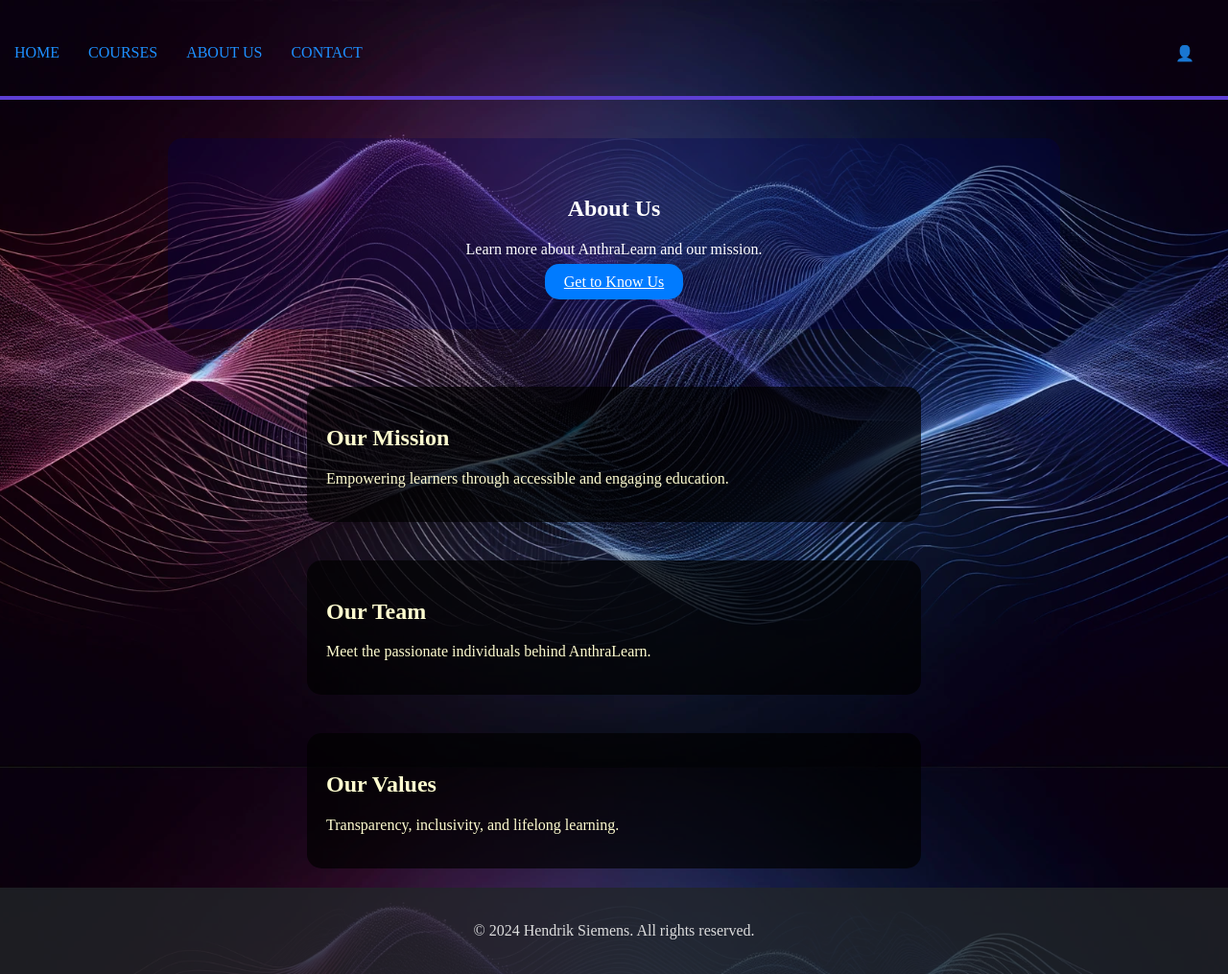
After one commit to SiemensHalske/AnthraLearn, a Flask app: page /about in a window 1280 px wide. The commit adds this page. Shown: the whole page at 96% size. Run offline with Flask 3, Linux system fonts and the light colour scheme; parts of the project's set-up code (start-up, migrations or seed data) failed here and were passed over.

Commit message:
Refactor routes and add custom JWT decorator

```diff
--- a/app/auth/routes.py
+++ b/app/auth/routes.py
@@ -7,7 +7,8 @@ from wtforms import (
 from wtforms.validators import DataRequired, Email, Length
 from flask import (
     redirect, render_template, url_for,
-    flash, request, jsonify
+    flash, request, jsonify,
+    make_response
 )
 from wtforms.validators import ValidationError
 from werkzeug.security import (
@@ -26,19 +27,31 @@ from ..models import db, User
 auth_bp = Blueprint('auth', __name__)
 
 
-def custom_jwt_required(fn):
-    @wraps(fn)
-    def wrapper(*args, **kwargs):
-        try:
-            verify_jwt_in_request()
-            current_user = get_jwt_identity()
-            print(f'Current user: {current_user}')
-        except Exception as e:
-            # If JWT is missing or invalid, redirect to the login page
-            print('Exception:', e)
-            return redirect(url_for('auth.login'))
-        return fn(*args, **kwargs)
-    return wrapper
+def custom_jwt_required(optional=False):
+    def decorator(fn):
+        @wraps(fn)
+        def wrapper(*args, **kwargs):
+            if optional:
+                try:
+                    verify_jwt_in_request(optional=True)
+                    current_user = get_jwt_identity()
+                except Exception as e:
+                    # Falls JWT fehlt oder ungültig ist,
+                    # einfach die Funktion ohne Weiterleitung aufrufen
+                    print('Optional check failed:', e)
+            else:
+                try:
+                    verify_jwt_in_request()
+                    current_user = get_jwt_identity()
+                    print(f'Current user: {current_user}')
+                except Exception as e:
+                    # Wenn JWT fehlt oder ungültig ist,
+                    # leite zur Login-Seite weiter
+                    print('Exception:', e)
+                    return redirect(url_for('auth.login'))
+            return fn(*args, **kwargs)
+        return wrapper
+    return decorator
 
 
 class ComplexPasswordValidator:
@@ -72,29 +85,25 @@ def login():
     if request.method == 'POST':
         form = LoginForm(request.form)
         if form.validate():
-            # Example user lookup
             user = User.query.filter_by(email=form.email.data).first()
 
-            # Verify password (make sure to hash passwords in your database!)
             if user and check_password_hash(
                     user.passwordhash,
                     form.password.data):
-                # Create JWT token
                 access_token = create_access_token(identity=form.email.data)
 
-                # Create response object
-                response = jsonify({'login': True})
-                # Set the JWT cookie in the response
+                # Erstellen Sie eine Antwort und
+                # setzen Sie das access_token-Cookie
+                response = make_response(redirect(url_for('main.home')))
                 set_access_cookies(response, access_token)
 
                 # Redirect to main index upon successful login
-                return redirect(url_for('main.home'))
+                return response
             else:
                 flash('Bad username or password', 'warning')
     else:
         form = LoginForm()
 
-    # GET request, failed form validation, or failed login attempt
     return render_template('auth/login.html', title='Login', form=form)
 
 
--- a/app/main/routes.py
+++ b/app/main/routes.py
@@ -1,4 +1,4 @@
-from flask import Blueprint, jsonify, render_template
+from flask import Blueprint, render_template
 from flask_jwt_extended import get_jwt_identity
 from ..auth.routes import custom_jwt_required
 
@@ -12,15 +12,34 @@ def home():
     return render_template('main/index.html', title='Home')
 
 
-@main_bp.route('/contacts')
+@main_bp.route('/about')
 @custom_jwt_required(optional=True)
-def contacts():
+def about():
     current_user = get_jwt_identity()
-    if current_user:
-        return jsonify(
-            {
-                'message': f"Hello, {current_user}! These are your contacts."
-            }
-        )
-    else:
-        return "Hello, anonymous user! These are some public contacts."
+    return render_template(
+        'main/about.html',
+        title='About',
+        user=current_user
+    )
+
+
+@main_bp.route('/courses')
+@custom_jwt_required()
+def courses():
+    current_user = get_jwt_identity()
+    return render_template(
+        'main/courses.html',
+        title='Courses',
+        user=current_user
+    )
+
+
+@main_bp.route('/contact')
+@main_bp.route('/contact-us')
+@custom_jwt_required(optional=True)
+def contact():
+    current_user = get_jwt_identity()
+    return render_template(
+        'main/contact.html',
+        title='Contact', user=current_user
+    )
--- a/app/static/css/index_styles.css
+++ b/app/static/css/index_styles.css
@@ -1,78 +1,126 @@
 body {
-    background-color: #303030;
-    color: #ffffff;
-    font-family: Arial, sans-serif;
+  background-image: url("/static/images/index_background.webp");
+  background-size: cover;
+  background-attachment: fixed;
+  display: flex;
+  flex-direction: column;
+  min-height: 100vh;
+  margin: 0;
+  align-items: center;
 }
 
 header {
-    background-color: #181818;
-    padding: 20px 0;
+  background: transparent;
+  color: #fff;
+  padding-top: 30px;
+  min-height: 70px;
+  border-bottom: 4px solid #5d3fd3;
+  width: 100%;
+  text-align: center;
 }
 
-nav ul {
-    list-style-type: none;
-    margin: 0;
-    padding: 0;
-    text-align: center;
+header a,
+a:hover {
+  color: #1e90ff;
+  text-decoration: none;
+  text-transform: uppercase;
+  margin: 0 15px;
 }
 
-nav ul li {
-    display: inline;
-    margin-right: 20px;
+header ul {
+  list-style: none;
+  display: flex;
+  justify-content: center;
+  padding: 0;
 }
 
-nav ul li a {
-    color: #ffffff;
-    text-decoration: none;
+header nav {
+  display: flex;
+  justify-content: center;
+  align-items: center;
+}
+
+.container {
+  width: 100%; /* Full width */
+  padding: 20px; /* Padding for visual spacing */
+  box-sizing: border-box; /* To include padding in the width */
 }
 
 .hero {
-    background-image: url('background.jpg');
-    background-size: cover;
-    height: 500px;
-    display: flex;
-    justify-content: center;
-    align-items: center;
+    background: rgba(0, 0, 81, 0.3);
+    color: #fff;
+    padding: 40px 20px;
     text-align: center;
+    border-radius: 15px;
+    margin: 20px auto; /* Centers the container */
+    width: 75%; /* Sets the width to match other containers */
+    box-sizing: border-box; /* Ensures padding is included in the width calculation */
+  }
+
+.features {
+  display: flex;
+  flex-direction: column;
+  align-items: center;
+  width: 100%;
 }
 
-.hero-content {
-    max-width: 600px;
-}
-
-.hero h1 {
-    font-size: 48px;
-    margin-bottom: 20px;
-}
-
-.btn {
-    display: inline-block;
-    padding: 10px 20px;
-    background-color: #007bff;
-    color: #ffffff;
-    text-decoration: none;
-    border-radius: 5px;
-}
-
-.btn:hover {
-    background-color: #0056b3;
-}
-
-.features {
-    display: flex;
-    justify-content: space-around;
-    padding: 50px 0;
+.feature-container {
+  background-color: rgba(0, 0, 0, 0.7);
+  color: #fffdd0;
+  padding: 20px;
+  border-radius: 15px;
+  margin: 20px 0;
+  width: 50%;
+  box-sizing: border-box;
 }
 
 .feature {
-    text-align: center;
+  max-width: 1200px;
+  margin: 0 auto;
 }
 
-.feature h2 {
-    font-size: 24px;
-    margin-bottom: 10px;
+.btn-primary {
+  background-color: #007bff;
+  border: none;
+  padding: 10px 20px;
+  color: #fff;
+  border-radius: 15px;
 }
 
-.feature p {
-    font-size: 18px;
+.btn-primary:hover {
+  background-color: #0056b3;
 }
+
+footer {
+  text-align: center;
+  padding: 20px;
+  background: rgba(33, 37, 41, 0.8);
+  color: #ddd;
+  margin-top: auto;
+  width: 100%;
+  border-radius: 15px;
+}
+
+.user-profile {
+  position: relative;
+  display: inline-block;
+  margin-left: auto;
+  margin-right: 20px;
+}
+
+.dropdown-content {
+  display: none;
+  position: absolute;
+  right: 0;
+  background-color: rgba(0, 0, 0, 0.7);
+  color: #fffdd0;
+  min-width: 160px;
+  box-shadow: 0px 8px 16px 0px rgba(0, 0, 0, 0.2);
+  padding: 12px 16px;
+  z-index: 1;
+  border-radius: 15px;
+}
+
+.user-profile:hover .dropdown-content {
+  display: block;
+}
--- /dev/null
+++ b/app/static/js/main.js
@@ -0,0 +1,15 @@
+function toggleDropdown() {
+  document.querySelector(".dropdown-content").style.display = "block";
+}
+// Close the dropdown if the user clicks outside of it
+window.onclick = function (event) {
+  if (!event.target.matches(".user-profile a")) {
+    var dropdowns = document.getElementsByClassName("dropdown-content");
+    for (var i = 0; i < dropdowns.length; i++) {
+      var openDropdown = dropdowns[i];
+      if (openDropdown.style.display === "block") {
+        openDropdown.style.display = "none";
+      }
+    }
+  }
+};
--- /dev/null
+++ b/app/templates/main/about.html
@@ -0,0 +1,65 @@
+<!DOCTYPE html>
+<html lang="en">
+<head>
+  <meta charset="UTF-8">
+  <meta name="viewport" content="width=device-width, initial-scale=1.0">
+  <title>About Us - AnthraLearn</title>
+  <link href="{{ url_for('static', filename='css/index_styles.css') }}" rel="stylesheet">
+  <script src="{{ url_for('static', filename='js/main.js') }}"></script>
+</head>
+<body>
+  <header>
+    <nav>
+      <ul class="nav-links">
+        <li><a href="{{ url_for('main.home') }}">Home</a></li>
+        <li><a href="{{ url_for('main.courses') }}">Courses</a></li>
+        <li><a href="{{ url_for('main.about') }}">About Us</a></li>
+        <li><a href="{{ url_for('main.contact') }}">Contact</a></li>
+      </ul>
+      <div class="user-profile">
+        <a href="javascript:void(0);" onclick="toggleDropdown()">👤</a>
+        <div class="dropdown-content">
+          <a href="#profile">Profile</a>
+          <a href="#settings">Settings</a>
+          <a href="{{ url_for('auth.logout') }}">Logout</a>
+        </div>
+      </div>
+    </nav>
+  </header>
+
+  <div class="container">
+    <section id="hero" class="hero">
+      <div class="hero-content">
+        <h1>About Us</h1>
+        <p>Learn more about AnthraLearn and our mission.</p>
+        <a href="#" class="btn btn-primary">Get to Know Us</a>
+      </div>
+    </section>
+  </div>
+
+  <section id="features" class="features">
+    <div class="feature-container">
+      <div class="feature">
+        <h2>Our Mission</h2>
+        <p>Empowering learners through accessible and engaging education.</p>
+      </div>
+    </div>
+    <div class="feature-container">
+      <div class="feature">
+        <h2>Our Team</h2>
+        <p>Meet the passionate individuals behind AnthraLearn.</p>
+      </div>
+    </div>
+    <div class="feature-container">
+      <div class="feature">
+        <h2>Our Values</h2>
+        <p>Transparency, inclusivity, and lifelong learning.</p>
+      </div>
+    </div>
+  </section>
+
+  <footer>
+    <p>&copy; 2024 Hendrik Siemens. All rights reserved.</p>
+  </footer>
+</body>
+</html>
```
Also changed, not shown: app/static/css/updated_styles.css (added, +70 -0 lines), app/templates/main/contact.html (added, +65 -0 lines), app/templates/main/courses.html (added, +49 -0 lines), app/templates/main/index.html (+29 -12 lines), app/templates/main/index_old.html (added, +53 -0 lines), app/static/images/index_background.webp (added).
